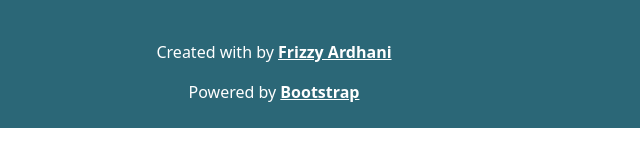
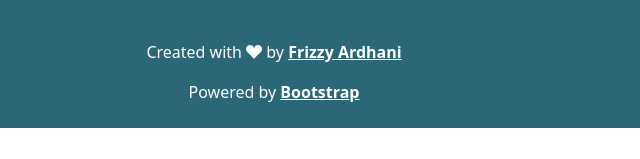
Before and after one commit to ardanikov/winrate, a plain HTML site: page index.html in a window 1280 px wide. Shown: the part 638-797 px from the top of the page, 366-1006 px from the left. Drawn offline with nearby package versions, Linux system fonts and the light colour scheme.

Commit message:
Update index.html

```diff
--- a/index.html
+++ b/index.html
@@ -12,6 +12,8 @@
     <link rel="stylesheet" href="style.css">
 
     <link href="https://fonts.googleapis.com/css2?family=Noto+Sans+Display:wght@300;400&display=swap" rel="stylesheet" />
+
+    <link rel="stylesheet" href="https://cdn.jsdelivr.net/npm/bootstrap-icons@1.5.0/font/bootstrap-icons.css" />
 
 
 </head>
```
